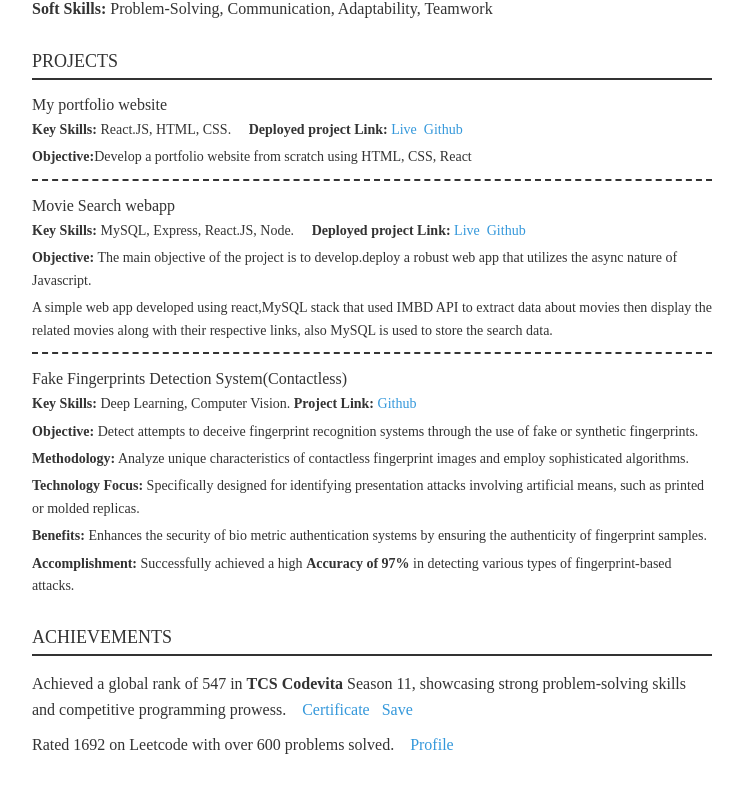
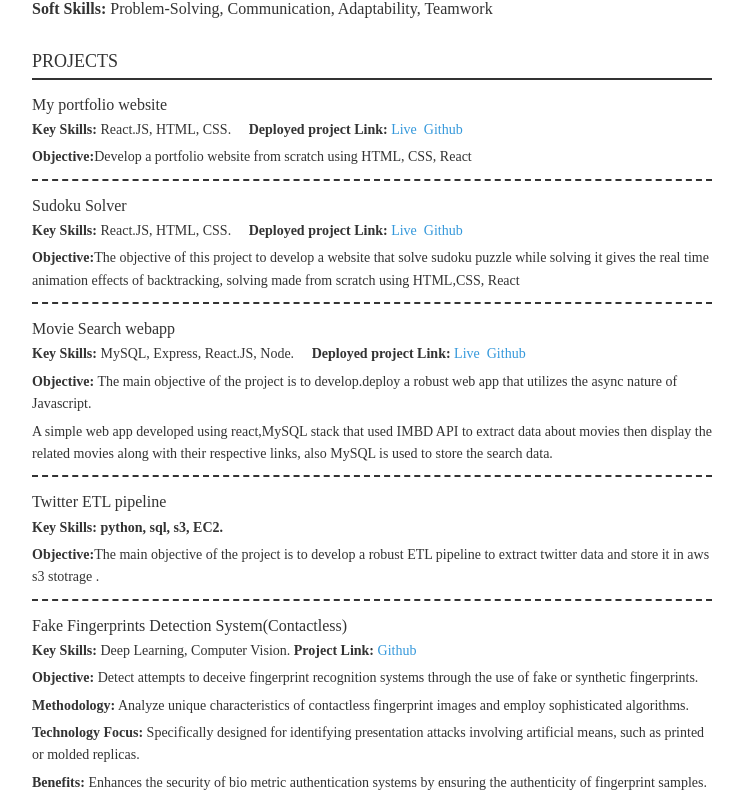
Before and after one commit to GouthamReddy1216/portfolio, a React (Create React App) app: page / in a window 1280 px wide. Shown: the part 481-1279 px from the top of the page, without its empty margins (268-1011 px from the left). Built offline with nearby package versions, Linux system fonts and the light colour scheme; the HTML template or start-up script is replaced by a standard one.

Commit message:
added sudoku,etl

```diff
--- a/src/App.js
+++ b/src/App.js
@@ -63,10 +63,26 @@ function App() {
         </div>
 
         <div className='project'>
+          <h3>Sudoku Solver</h3>
+          <p><strong>Key Skills:</strong> React.JS, HTML, CSS.&emsp; <strong>Deployed project Link:</strong> <a href="https://sudoku-solver-iaj3.onrender.com/" target="_blank" rel="noopener noreferrer">Live</a>&ensp;<a href="https://github.com/GouthamReddy1216/Sudoku-solver" target="_blank" rel="noopener noreferrer">Github</a></p>
+          <p><strong>Objective:</strong>The objective of this project to develop a website that solve sudoku puzzle while solving it gives the real time animation effects of backtracking, solving made from scratch using HTML,CSS, React</p>
+          <div className='project-end'></div>
+        </div>
+
+
+
+        <div className='project'>
           <h3>Movie Search webapp</h3>
           <p><strong>Key Skills:</strong> MySQL, Express, React.JS, Node.&emsp; <strong>Deployed project Link:</strong> <a href="https://practice-production-468d.up.railway.app/" target="_blank" rel="noopener noreferrer">Live</a>&ensp;<a href="https://github.com/GouthamReddy1216/practice" target="_blank" rel="noopener noreferrer">Github</a></p>
           <p><strong>Objective:</strong> The main objective of the project is to develop.deploy a robust web app that utilizes the async nature of Javascript.</p>
           <p>A simple web app developed using react,MySQL stack that used IMBD API to extract data about movies then display the related movies along with their respective links,  also MySQL is used to store the search data.</p>
+          <div className='project-end'></div>
+        </div>
+        <div className='project'>
+          <h3>Twitter ETL pipeline</h3>
+          <p><strong>Key Skills: python, sql, s3, EC2.</strong></p>
+          <p><strong>Objective:</strong>The main objective of the project is to develop a robust ETL pipeline to extract twitter
+            data and store it in aws s3 stotrage .</p>
           <div className='project-end'></div>
         </div>
 
```
